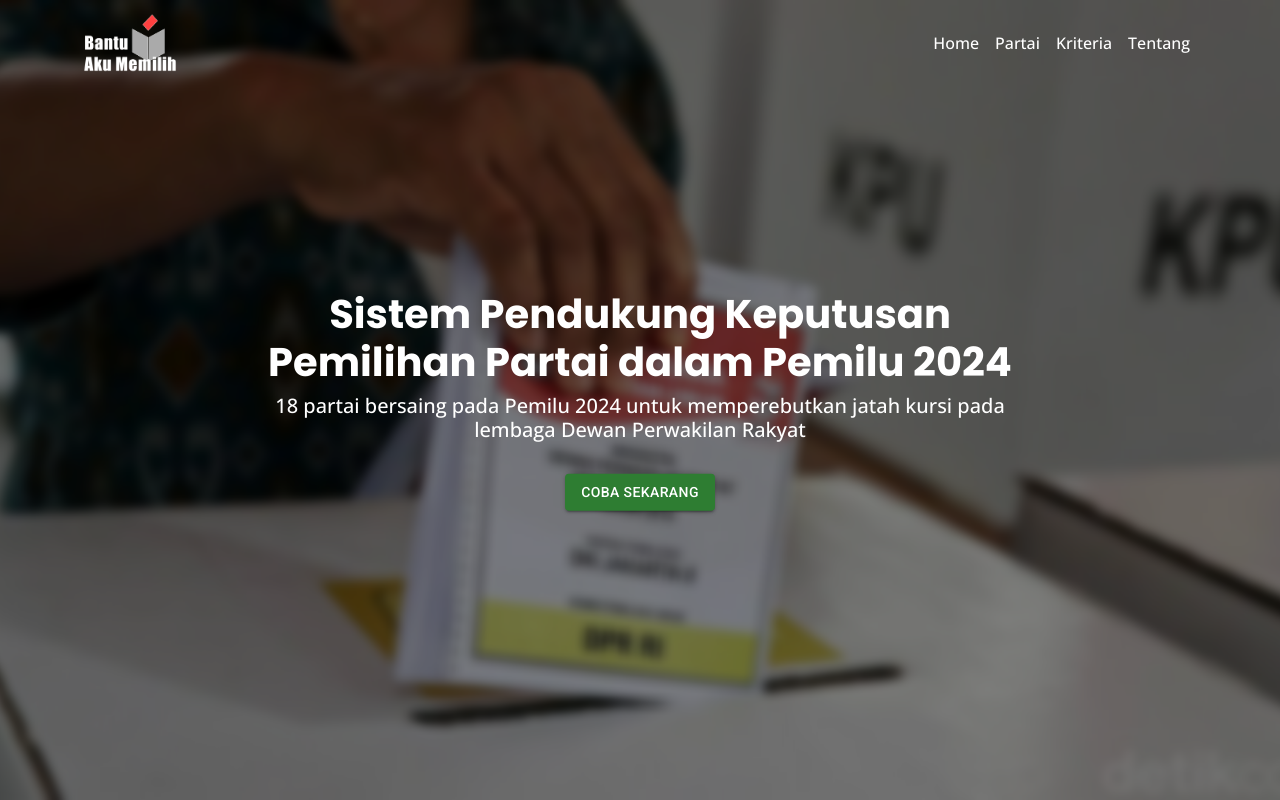
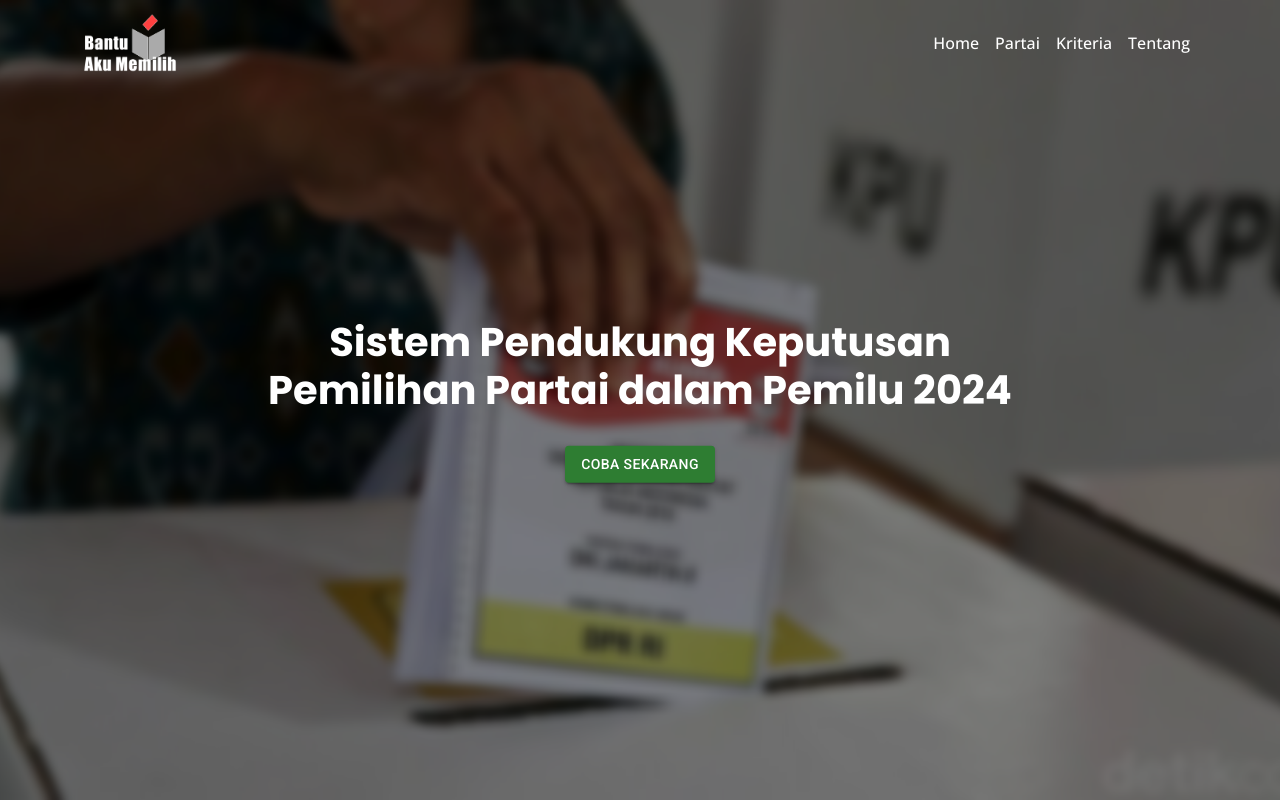
Before and after one commit to yusufrachmad/spk-parpol, a React (Vite) app: page / in a window 1280 px wide. Shown: the top 800 px of the page. Built offline with nearby package versions, Linux system fonts and the light colour scheme; no server answers; the database is empty.

Commit message:
modify home

```diff
--- a/src/components/pages/Home.jsx
+++ b/src/components/pages/Home.jsx
@@ -1,6 +1,6 @@
 import React, { useState, useEffect, useRef } from "react";
 import NavigationBar from "../NavigationBar.jsx";
-import { Container } from "react-bootstrap";
+import { Container, Card } from "react-bootstrap";
 import Button from "@mui/material/Button";
 import Partai from "./Partai.jsx";
 import "../../style/Home.css";
@@ -22,10 +22,26 @@ const Home = () => {
             >
               Sistem Pendukung Keputusan Pemilihan Partai dalam Pemilu 2024
             </h1>
-            <h5 style={{ fontFamily: "Open Sans" }}>
-              18 partai bersaing pada Pemilu 2024 untuk memperebutkan jatah
-              kursi pada lembaga Dewan Perwakilan Rakyat
-            </h5>
+            {/* <Card
+              className="d-flex justify-content-center align-items-center text-center"
+              style={{
+                borderRadius: "12px",
+                border: "none",
+              }}
+            >
+              <div className="d-flex justify-content-center align-items-center">
+                <h5
+                  style={{
+                    fontFamily: "Poppins",
+                    fontWeight: "600",
+                    fontSize: "14pt",
+                  }}
+                >
+                  Masih bingung memilih partai politik yang sesuai dengan
+                  keinginanmu? Cobain sistem ini sekarang juga!
+                </h5>
+              </div>
+            </Card> */}
             <Button
               className="mt-4"
               variant="contained"
```
